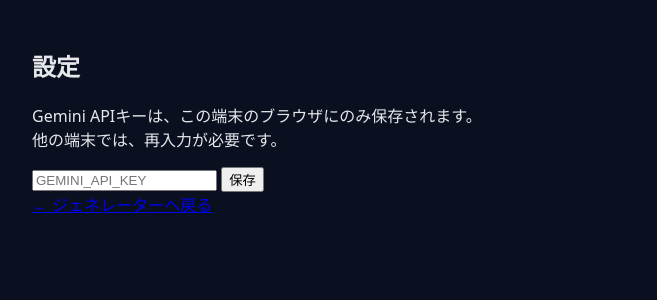
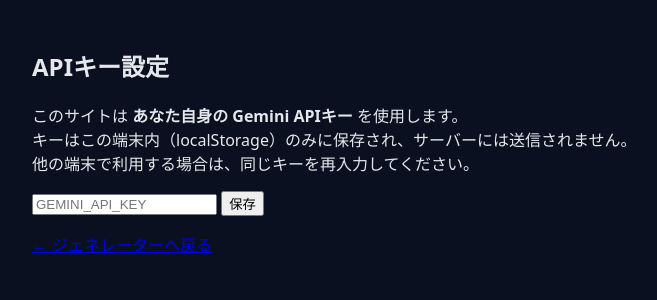
Before and after one commit to toshiria500/.github.io, a Flask app: template templates/Setting.html in a window 1280 px wide. Shown: the top 300 px of the page, without its empty margins (248-905 px from the left). Run offline with Flask 3, Linux system fonts and the light colour scheme; the template is opened without the code that fills it, so the values that code supplies are empty; some web fonts are replaced.

Commit message:
Setting.html の更新

```diff
--- a/templates/Setting.html
+++ b/templates/Setting.html
@@ -2,48 +2,29 @@
 <html lang="ja">
 <head>
 <meta charset="UTF-8">
-<meta name="viewport" content="width=device-width, initial-scale=1">
-<title>設定 | 幻想郷ジェネレーター</title>
+<meta name="viewport" content="width=device-width, initial-scale=1.0">
+<title>設定｜幻想郷ジェネレーター</title>
 <link rel="stylesheet" href="../static/style.css">
 </head>
 <body>
 
 <div class="container">
-  <h2>設定</h2>
+  <h2>APIキー設定</h2>
 
   <p class="note">
-    Gemini APIキーは、この端末のブラウザにのみ保存されます。<br>
-    他の端末では、再入力が必要です。
+    このサイトは <strong>あなた自身の Gemini APIキー</strong> を使用します。<br>
+    キーはこの端末内（localStorage）のみに保存され、サーバーには送信されません。<br>
+    他の端末で利用する場合は、同じキーを再入力してください。
   </p>
 
   <input id="apiKey" type="password" placeholder="GEMINI_API_KEY">
   <button id="saveKey">保存</button>
 
-  <div id="status"></div>
+  <p id="status"></p>
 
   <a href="./gensokyo.html">← ジェネレーターへ戻る</a>
 </div>
 
-<script>
-const input = document.getElementById("apiKey");
-const status = document.getElementById("status");
-
-const saved = localStorage.getItem("GEMINI_API_KEY");
-if (saved) {
-  input.value = "***************";
-}
-
-document.getElementById("saveKey").addEventListener("click", () => {
-  const val = input.value.trim();
-  if (!val || val.startsWith("*")) {
-    status.textContent = "新しいキーを入力してください";
-    return;
-  }
-  localStorage.setItem("GEMINI_API_KEY", val);
-  input.value = "***************";
-  status.textContent = "保存しました";
-});
-</script>
-
+<script src="../static/setting.js"></script>
 </body>
 </html>
```
